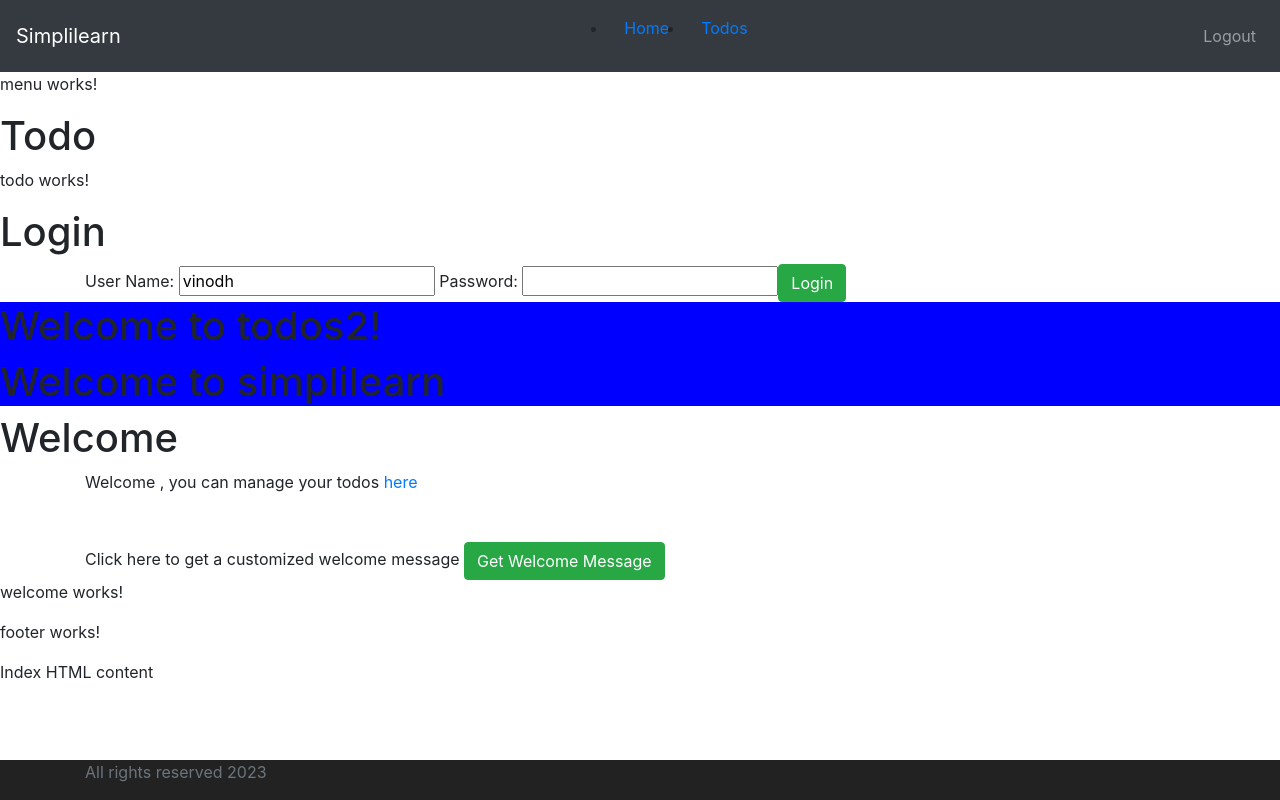
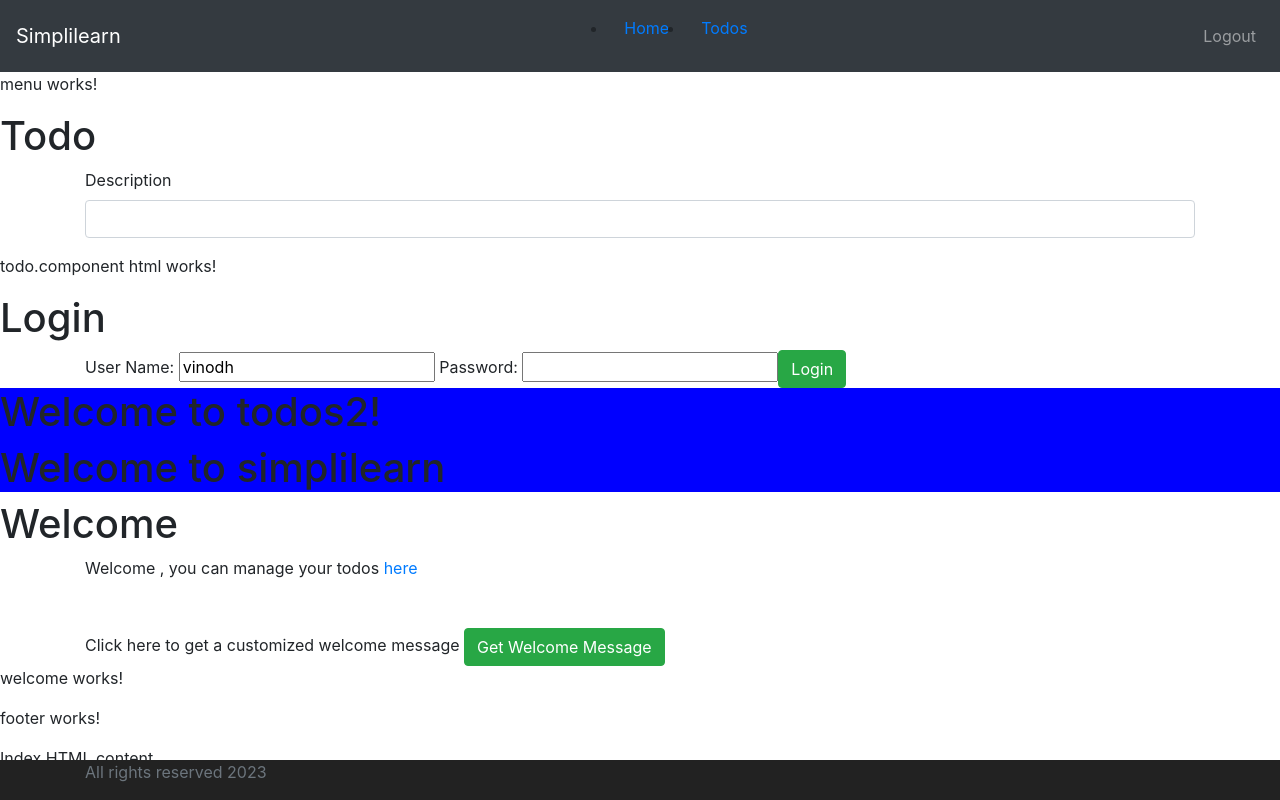
Before and after one commit to thomami244/AngularCaltechTodos2, an Angular app: page /todos/1 in a window 1280 px wide. Built offline with nearby package versions, Linux system fonts and the light colour scheme; no server answers; sample sign-in values are in the browser's storage.

Commit message:
trying to bring variables about individual todos from spring boot

```diff
--- a/src/app/todo/todo.component.html
+++ b/src/app/todo/todo.component.html
@@ -1,7 +1,14 @@
 <h1>Todo</h1>
+<script>
+console.log("this is ${todo}")
+</script>
 <div class = 'container'>
+  <fieldset class="form-group">
+    <label>Description</label>
+    <input type="text"  class="form-control" name="description" required="required">
+  </fieldset>
 
 </div>
 
 
-<p>todo works!</p>
+<p>todo.component html works!</p>
--- a/src/app/todo/todo.component.ts
+++ b/src/app/todo/todo.component.ts
@@ -10,14 +10,17 @@ import { TodoDataService } from '../service/data/todo-data.service';
 })
 export class TodoComponent implements OnInit{
   id!: number
-  todo: Todo[] = [];
+  todo: Todo[] =[];
 
   constructor(private todoDataService:TodoDataService, private activatedRoute: ActivatedRoute ) { }
   ngOnInit() {
     this.id = this.activatedRoute.snapshot.params['id'];
     this.todoDataService.retrieveTodo('vinodh', this.id).subscribe(
 
+
       data => this.todo = data
+
+
       // data => console.log(data)
 
     )
```
